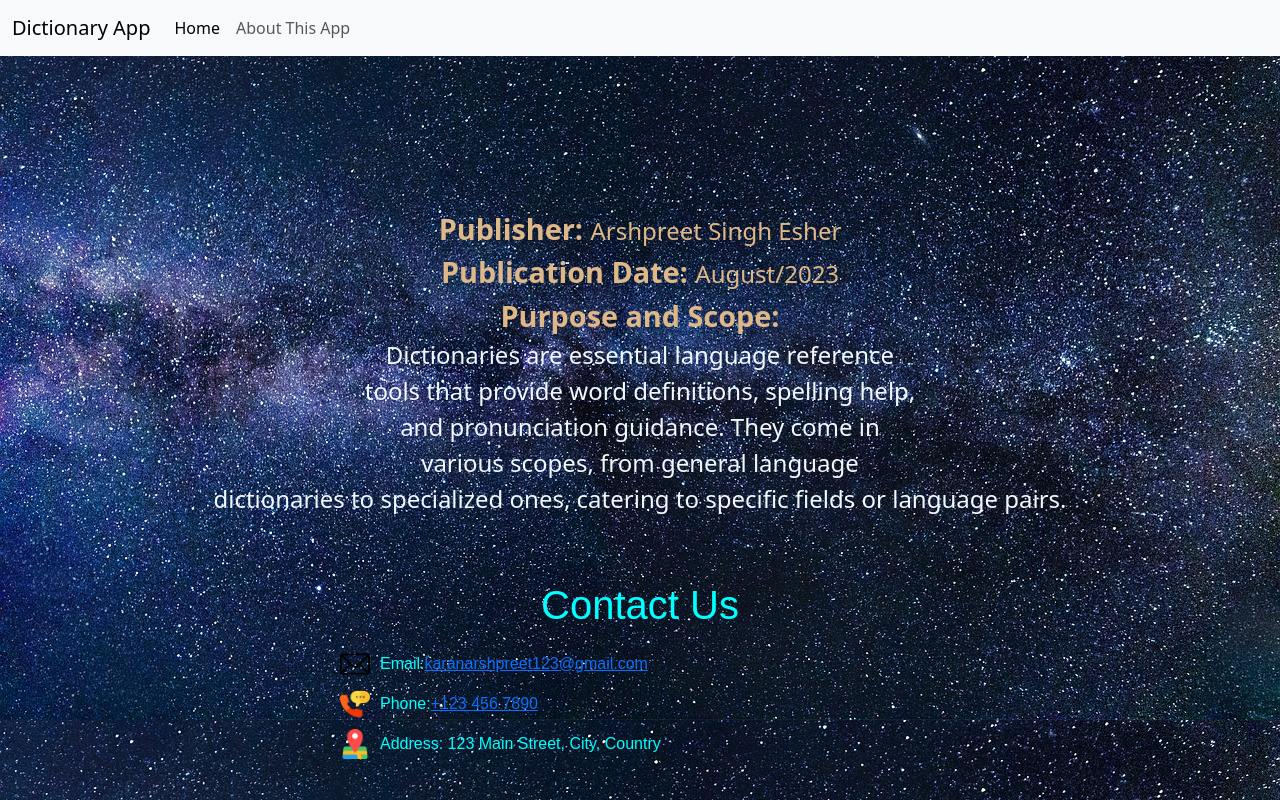
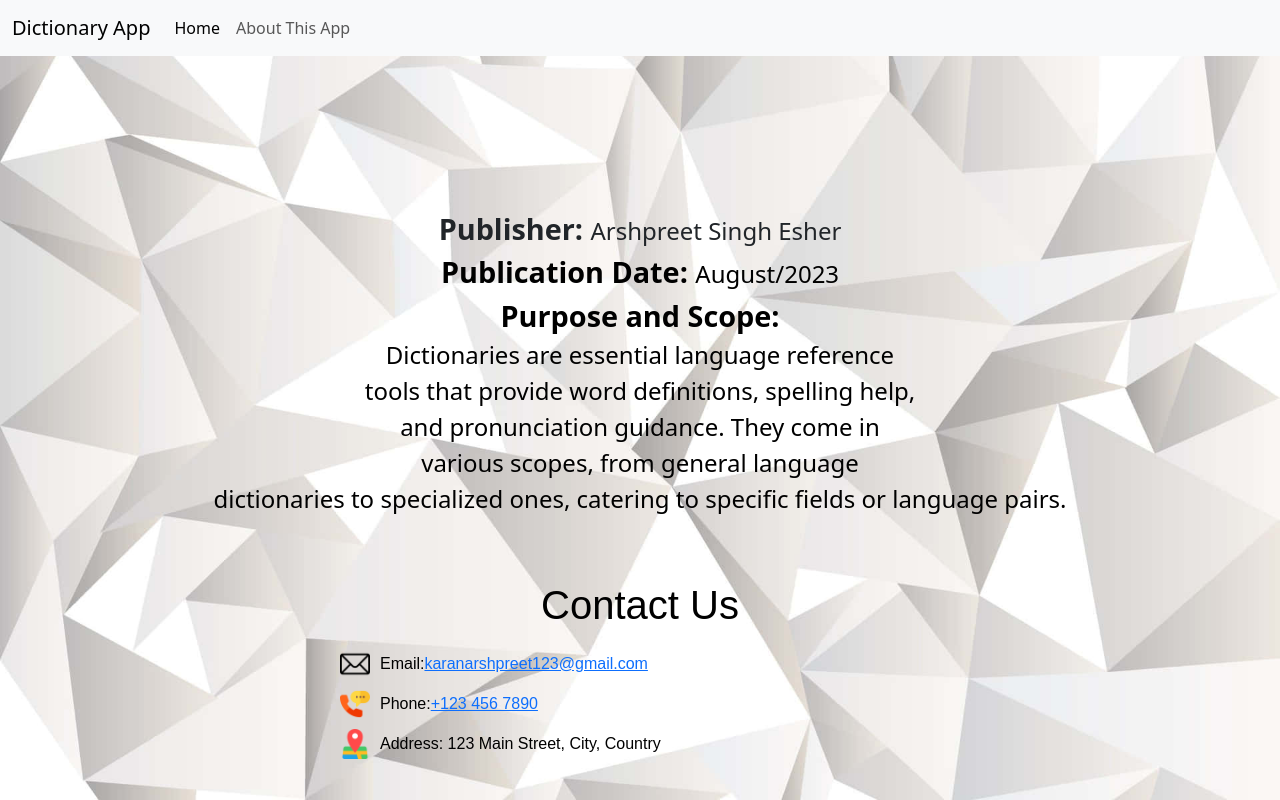
Before and after one commit to Arsh-Coding/Dictionary, a plain HTML site: page about.html in a window 1280 px wide. Drawn offline with nearby package versions, Linux system fonts and the light colour scheme.

Commit message:
about updated

```diff
--- a/about.html
+++ b/about.html
@@ -8,7 +8,7 @@
         integrity="sha384-4bw+/aepP/YC94hEpVNVgiZdgIC5+VKNBQNGCHeKRQN+PtmoHDEXuppvnDJzQIu9" crossorigin="anonymous">
     <link rel="stylesheet" href="./style.css">
 </head>
-<body style="background-image: url('./Assets/milky-way-2695569_1280.jpg');">
+<body style="background-image: url('./Assets/cool-white-background-ingbh7qw7if21dkn.jpg');background-repeat: no-repeat;background-size: cover">
     <nav class="navbar navbar-expand-lg bg-body-tertiary">
         <div class="container-fluid">
             <a class="navbar-brand" href="./index.html">Dictionary App</a>
@@ -28,9 +28,9 @@
         </nav>
     </header>
     <div class="AboutDetails">
-       <div style="color: burlywood;font-size: x-large;"><strong style="font-size: larger; position: relative;">Publisher:  </strong>Arshpreet Singh Esher <br></div>
-        <div style="color: burlywood;font-size: x-large;"><strong style="font-size: larger; position: relative;">Publication Date:  </strong>August/2023 <br></div>
-        <div style="font-size: x-large;"><strong style="color: burlywood;font-size: larger; position: relative;">Purpose and Scope: </strong> <br><div style="color: aliceblue;">Dictionaries are essential language reference<br> tools that provide word definitions, spelling help,<br> and pronunciation guidance. They come in<br> various scopes, from general language <br>dictionaries to specialized ones, catering to specific fields or language pairs. <br></div>
+       <div style="color: ;font-size: x-large;"><strong style="font-size: larger; position: relative;">Publisher:  </strong>Arshpreet Singh Esher <br></div>
+        <div style="color: black;font-size: x-large;"><strong style="font-size: larger; position: relative;">Publication Date:  </strong>August/2023 <br></div>
+        <div style="font-size: x-large;"><strong style="color: black;font-size: larger; position: relative;">Purpose and Scope: </strong> <br><div style="color: black;">Dictionaries are essential language reference<br> tools that provide word definitions, spelling help,<br> and pronunciation guidance. They come in<br> various scopes, from general language <br>dictionaries to specialized ones, catering to specific fields or language pairs. <br></div>
 
 
 
--- a/style.css
+++ b/style.css
@@ -47,7 +47,7 @@ body{
     color:  black;
   }
   .body1 {
-              color: aqua;
+              color: black;
               font-family: Arial, sans-serif;
               line-height: 1.6;
               margin: 20px;
```
Also changed, not shown: Assets/cool-white-background-ingbh7qw7if21dkn.jpg (added), Assets/wet-glass-texture-as-background-drops-window-rainy-day_100727-370.png (added).
